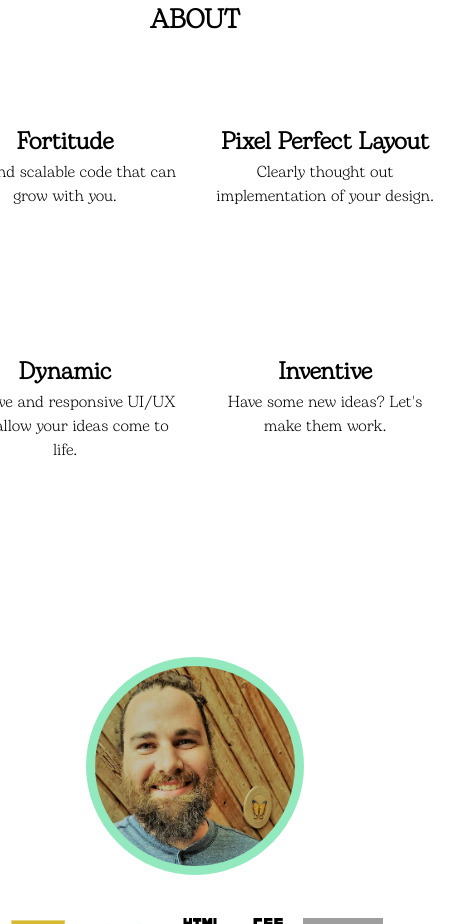
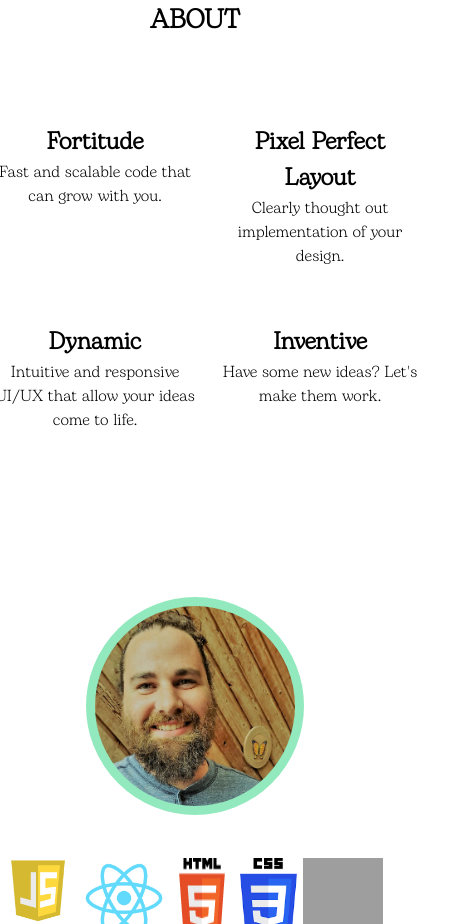
Before and after one commit to AustinRhoads/austin-portfolio, a React (Create React App) app: page / in a window 390 px wide. Shown: the part 920-1844 px from the top of the page, 455 px wide, since content can reach past the window. Built offline with nearby package versions, Linux system fonts and the light colour scheme; grey boxes are pictures that could not be loaded.

Commit message:
navbar fixed, value items width changed

```diff
--- a/src/App.css
+++ b/src/App.css
@@ -127,6 +127,7 @@ body{
   font-size: 20px;
   color: #fff;
   left: 0;
+
 }
 
 #nav-icon{
@@ -229,8 +230,8 @@ body{
 .about-values-item{
   width: 230px;
   height: 230px;
-  padding-left: 15px;
-  padding-right: 15px;
+  margin-left: 25px;
+
  /* background-color: #93E9BE;*/
 }
 
@@ -335,22 +336,31 @@ flex-wrap: wrap;
   }
 
   #nav-icon{
+
     position: absolute;
     display:inline-block;
     cursor: pointer;
 
   }
 
-  .nav-link{
+  .fixed #nav-icon{
+    right: 30px;
+  }
+
+  div.nav-link{
     float: right;
     display: none;
     height: 0px;
     transition: 1s;
+    margin: 0px 0px;
 
   }
   .nav-bar{
+    left: 0;
    padding-left: 0;
+   padding-right: 0;
    width: 100vw;
+
 
   }
 
@@ -383,11 +393,11 @@ flex-wrap: wrap;
   .nav-bar.responsive > div.nav-link{
 
     float: none;
-    display: block;
+    display: inline-block;
     text-align: left;
     padding-left: 10vw;
 
-    width: 90vw;
+
     height: 50px;
     background-color: #1e2127;
 
@@ -412,6 +422,14 @@ flex-wrap: wrap;
   #about-header{
   font-size: 20pt;
     line-height: 50pt;
+  }
+
+  .about-values-item{
+    width: 200px;
+    height: 200px;
+    margin-left: 25px;
+
+   /* background-color: #93E9BE;*/
   }
 
   #about-skill-wrapper-img-div{
```
